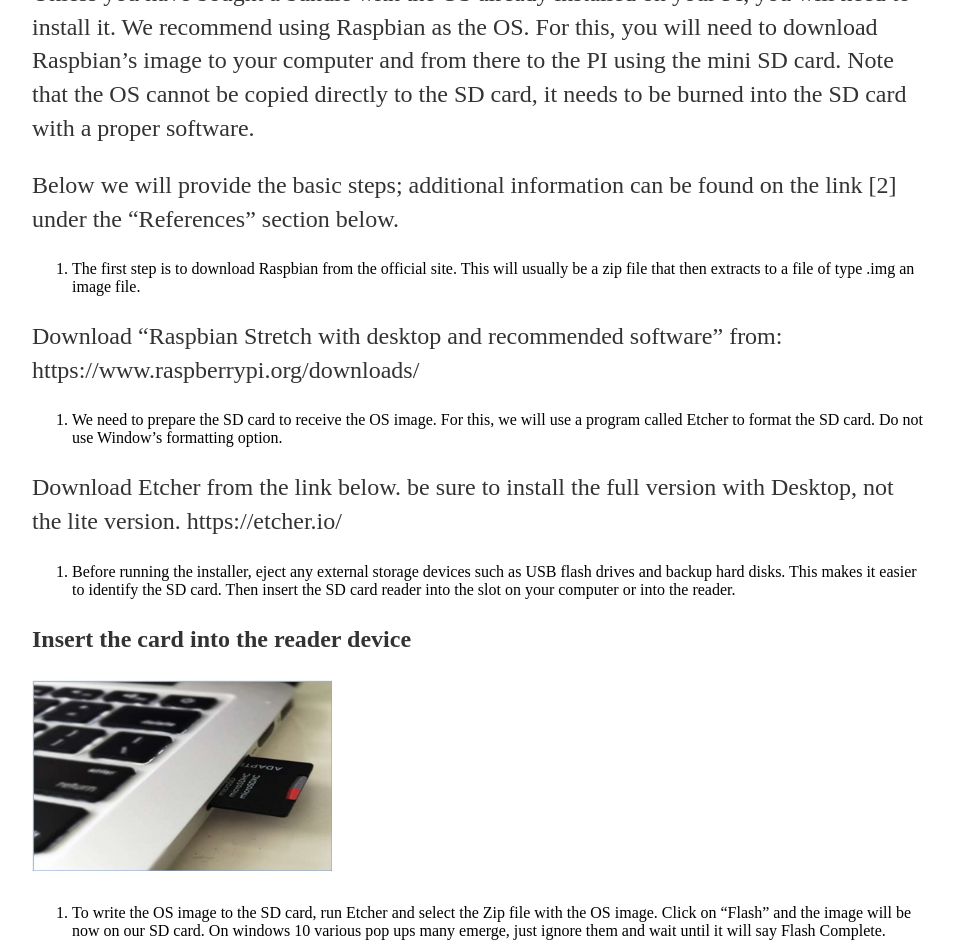
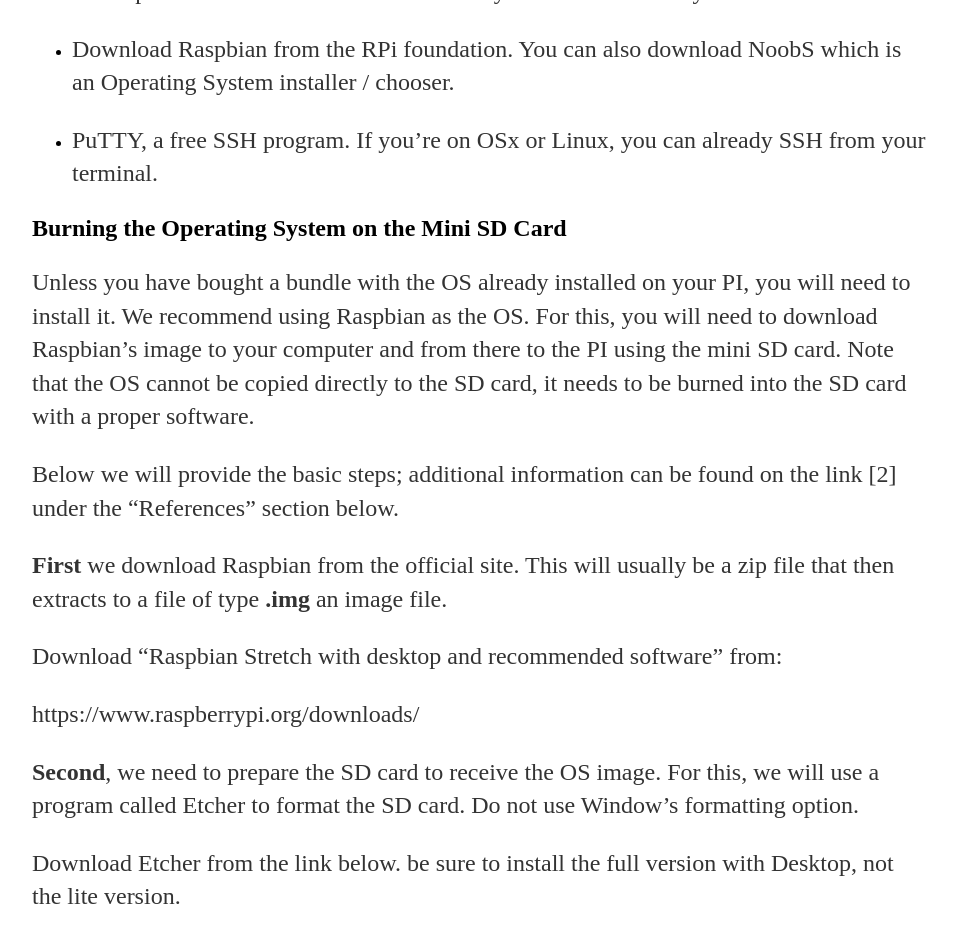
Before and after one commit to lcipolina/lcipolina.github.io, a Jekyll site: the page built from _posts/2020-01-10-RaspberryPI-Setup.md, in a window 1280 px wide and 1400 px high, scrolled down 1873 px. Shown: the top 944 px of the window, without its empty margins (160-1117 px from the left). Built offline with Jekyll 4.4.1, drawn with Linux system fonts in a browser that asks for light colours; our own code applies the rules of GitHub Pages for plain Markdown files; some of the changed text lies outside the part shown.

Commit message:
Update 2020-01-10-RaspberryPI-Setup.md

```diff
--- a/_posts/2020-01-10-RaspberryPI-Setup.md
+++ b/_posts/2020-01-10-RaspberryPI-Setup.md
@@ -33,10 +33,15 @@
 
 ## Materials <a name="materials"></a>
 *	A Raspberry Pi with WiFi on-board
+
 *	A micro SD card with SD adapter. We recommend at least 8GB of storage capacity.
+
 *	A power supply for your Pi.
+
 *	A computer connected to the same network you wish to connect your Pi to.
+
 *	Download Raspbian from the RPi foundation. You can also download NoobS which is an Operating System installer / chooser.
+
 *	PuTTY, a free SSH program. If you're on OSx or Linux, you can already SSH from your terminal.
 
 
@@ -45,45 +50,48 @@
 
 Below we will provide the basic steps; additional information can be found on the link [2] under the “References” section below.
 
-1.	The first step is to download Raspbian from the official site. This will usually be a zip file that then extracts to a file of type .img an image file.
+**First** we download Raspbian from the official site. This will usually be a zip file that then extracts to a file of type **.img** an image file.
 
 Download “Raspbian Stretch with desktop and recommended software” from:
+
 https://www.raspberrypi.org/downloads/
 
-2.	We need to prepare the SD card to receive the OS image. For this, we will use a program called Etcher to format the SD card. Do not use Window’s formatting option.
+**Second**, we need to prepare the SD card to receive the OS image. For this, we will use a program called Etcher to format the SD card. Do not use Window’s formatting option.
 
 Download Etcher from the link below. be sure to install the full version with Desktop, not the lite version.
+
  https://etcher.io/
 
-3.	Before running the installer, eject any external storage devices such as USB flash drives and backup hard disks. This makes it easier to identify the SD card. Then insert the SD card reader into the slot on your computer or into the reader.
+**Third**	Before running the installer, eject any external storage devices such as USB flash drives and backup hard disks. This makes it easier to identify the SD card. Then insert the SD card reader into the slot on your computer or into the reader.
 
 **Insert the card into the reader device**
 
 <img src="https://lcipolina.github.io/images/2020-02-10/pi_setup_pic1.png" width="300">
 
 
-
-4.	To write the OS image to the SD card, run Etcher and select the Zip file with the OS image. Click on “Flash” and the image will be now on our SD card. On windows 10 various pop ups many emerge, just ignore them and wait until it will say Flash Complete.
+**Fourth**	To write the OS image to the SD card, run Etcher and select the Zip file with the OS image. Click on “Flash” and the image will be now on our SD card. On windows 10 various pop ups many emerge, just ignore them and wait until it will say Flash Complete.
 
 Note that you don't need to extract the image or format the card prior to writing.
 
 **Click the “Select Image” button and choose the .zip file with Rasbpian**
 
-<img src="pictures/piSetup/pic1.2.png" width="500">
+<img src="https://lcipolina.github.io/images/2020-02-10/pi_setup_pic1.2.png" width="500">
 
-<img src="pictures/piSetup/pic1.3.png" width="500">
+<img src="https://lcipolina.github.io/images/2020-02-10/pi_setup_pic1.3.png" width="500">
 
-Click **Flash**
 
-<img src="pictures/piSetup/pic2.png" width="500">
+Click on **Flash**
 
-<img src="pictures/piSetup/pic3.png" width="500">
+
+<img src="https://lcipolina.github.io/images/2020-02-10/pi_setup_pic2.png" width="500">
+
+<img src="https://lcipolina.github.io/images/2020-02-10/pi_setup_pic3.png" width="500">
 
 Etcher will take a few minutes to install Raspbian on your microSD card. When it's done (at least in Windows) you'll see a number of alerts prompting you to format the card. Close these dialog boxes or hit cancel on them (otherwise, you will format over the OS).
 
 **Do not format the card again and ignore Window’s dialogue boxes.**
 
-<img src="pictures/piSetup/pic3.1.png" width="300">
+<img src="https://lcipolina.github.io/images/2020-02-10/pi_setup_pic3.1.png" width="300">
 
 If you are not setting up a headless Raspberry Pi, you can just pop the card in, connect your Pi to a monitor, keyboard, power source and pointing device and boot it up.
 
@@ -102,7 +110,7 @@
 
 2.	Open the boot folder and create a new blank notepad file and save it in the boot drive as “ssh” without any extension in the end. Creating “ssh” file in the boot partition will enable ssh access as soon as the Pi boots. This will enable to configure our Raspberry Pi Zero Remotely. When we boot the Raspberry Pi, it looks for the SSH file and since we created it, the Raspberry Pi will enable the SSH and then deletes the file.
 
-<img src="pictures/piSetup/pic4.png" width="400">
+<img src="https://lcipolina.github.io/images/2020-02-10/pi_setup_pic4.png" width="400">
 
 Do not eject the SD card yet as we need to configure the wifi connection.
 
@@ -118,11 +126,11 @@
 
 Edit the file like this:
 
-<img src="pictures/piSetup/pic5.png" width="300">
+<img src="https://lcipolina.github.io/images/2020-02-10/pi_setup_pic5.png" width="300">
 
 Copy the information on the Notepad++
 
-<img src="pictures/piSetup/pic6.png" width="300">
+<img src="https://lcipolina.github.io/images/2020-02-10/pi_setup_pic6.png" width="300">
 
 Open it and add the following details.  A list of configuration files for Raspbian Jesse, Raspbian Stretch and networks without passwords can be found in [4] on the “References” section below.
 
@@ -139,7 +147,7 @@
 }
 </code></pre>
 
-<img src="pictures/piSetup/pic7.png" width="500">
+<img src="https://lcipolina.github.io/images/2020-02-10/pi_setup_pic7.png" width="500">
 
 **For Raspbian Jessie:**
 
@@ -180,7 +188,7 @@
 
 For the Raspberry Pi 3, you will need to flip it to see the card slot, as in the picture below.
 
-<img src="pictures/piSetup/pic8.png" width="300">
+<img src="https://lcipolina.github.io/images/2020-02-10/pi_setup_pic8.png" width="300">
 
 ## Connect to Wifi (no ehternet cable). <a name="connectToWifi"></a>
 Since we don’t have access to the command prompt of the Raspberry Pi yet, we need a tool called PuTTY, which acts as a remote SSH Server (i.e. it’s an SSH client) so that we can access the Raspberry Pi’s command prompt from a remote computer. PuTTY establishes an SSH connection between the Raspberry Pi and another computer. It opens up a window that gives you access to the Raspberry Pi’s command prompt.
@@ -193,15 +201,15 @@
 
 Download and install PuTTY to your PC from here: https://www.putty.org
 
-<img src="pictures/piSetup/pic9.png" width="500">
+<img src="https://lcipolina.github.io/images/2020-02-10/pi_setup_pic9.png" width="500">
 
 Plug the power cable the Pi. A red and a green light will show, let it boot for about a minute.
 
-<img src="pictures/piSetup/pic10.png" width="300">
+<img src="https://lcipolina.github.io/images/2020-02-10/pi_setup_pic10.png" width="300">
 
 Or in Pi Zero:
 
-<img src="pictures/piSetup/pic11.png" width="300">
+<img src="https://lcipolina.github.io/images/2020-02-10/pi_setup_pic11.png" width="300">
 
 
 ## Login To The Wifi <a name="loginToWifi"></a>
@@ -212,38 +220,38 @@
 
 Enter the default **username: pi** and the default **password: raspberry**
 
-<img src="pictures/piSetup/pic12.png" width="300">
+<img src="https://lcipolina.github.io/images/2020-02-10/pi_setup_pic12.png" width="300">
 
 Click **Ok** if you get a security warning alert. It's not a problem.
 Enter **pi** as your username and **raspberry** as your password. You may want to change these later.
 
-<img src="pictures/piSetup/pic13.png" width="500">
+<img src="https://lcipolina.github.io/images/2020-02-10/pi_setup_pic13.png" width="500">
 
 ## Enabling Remote Login and Connecting Over VNC <a name="remoteLogin"></a>
 Enter **sudo raspi-config** at the command prompt.
 
-<img src="pictures/piSetup/pic14.png" width="500">
+<img src="https://lcipolina.github.io/images/2020-02-10/pi_setup_pic14.png" width="500">
 
 A configuration app opens.
 Select **Interfacing Options** (number 5 on the list)
 
-<img src="pictures/piSetup/pic15.png" width="500">
+<img src="https://lcipolina.github.io/images/2020-02-10/pi_setup_pic15.png" width="500">
 
 Select **VNC** (number 3 on the menu)
 
-<img src="pictures/piSetup/pic16.png" width="500">
+<img src="https://lcipolina.github.io/images/2020-02-10/pi_setup_pic16.png" width="500">
 
 Select **Yes**
 
-<img src="pictures/piSetup/pic17.png" width="500">
+<img src="https://lcipolina.github.io/images/2020-02-10/pi_setup_pic17.png" width="500">
 
 Hit **Enter** to acknowledge the VNC server is enabled.
 
-<img src="pictures/piSetup/pic18.png" width="500">
+<img src="https://lcipolina.github.io/images/2020-02-10/pi_setup_pic18.png" width="500">
 
 Select **Finish**
 
-<img src="pictures/piSetup/pic19.png" width="500">
+<img src="https://lcipolina.github.io/images/2020-02-10/pi_setup_pic19.png" width="500">
 
 On your PC:
 
@@ -251,17 +259,17 @@
 
 2. Select **New connection** from the File menu.
 
-<img src="pictures/piSetup/pic20.png" width="500">
+<img src="https://lcipolina.github.io/images/2020-02-10/pi_setup_pic20.png" width="500">
 
 3. Enter **raspberry.local** in the "VNC Server" field. If this does not work, try again with the name **raspberrypi** without .local.
 
-<img src="pictures/piSetup/pic21.png" width="300">
+<img src="https://lcipolina.github.io/images/2020-02-10/pi_setup_pic21.png" width="300">
 
 4. Click **Ok**.
 
 5. Double-click on the connection icon to connect.
 
-<img src="pictures/piSetup/pic22.png" width="500">
+<img src="https://lcipolina.github.io/images/2020-02-10/pi_setup_pic22.png" width="500">
 
 6. Click Ok if you are shown a security warning.
 
@@ -274,20 +282,20 @@
 
 Click **Ok**
 
-<img src="pictures/piSetup/pic23.png" width="500">
+<img src="https://lcipolina.github.io/images/2020-02-10/pi_setup_pic23.png" width="500">
 
 Your Raspberry Pi desktop will then appear in a window on your main computer's desktop.
 
 You'll be able to control everything from there.
 
-<img src="pictures/piSetup/pic24.png" width="500">
+<img src="https://lcipolina.github.io/images/2020-02-10/pi_setup_pic24.png" width="500">
 
 ## Changing the Username and Password <a name="changingUserPWD"></a>
 On the command line, execute following command to start the configuration tool:
 
 > sudo raspi –config
 
-<img src="pictures/piSetup/pic25.png" width="500">
+<img src="https://lcipolina.github.io/images/2020-02-10/pi_setup_pic25.png" width="500">
 
 It is highly recommended to change the default password to something different. This can be done using the “Change User Password” menu option.
 
@@ -306,7 +314,7 @@
 The **update** command works this by searching the **/etc/apt/sources.list** file, and then polling all the websites in the list for all available packages creating a list of their download location and their current version. It utilizes the Advanced Packaging Tool(apt), but this time it uses it to check all currently installed packages against the package list, if there is a version miss-match for any it will attempt to update it by downloading the new version from the link in the list. The upgrade tool will never remove a package
 
 
-<img src="pictures/piSetup/pic26.png" width="500">
+<img src="https://lcipolina.github.io/images/2020-02-10/pi_setup_pic26.png" width="500">
 
 > sshpi@<new_hostname>.local
 
```
